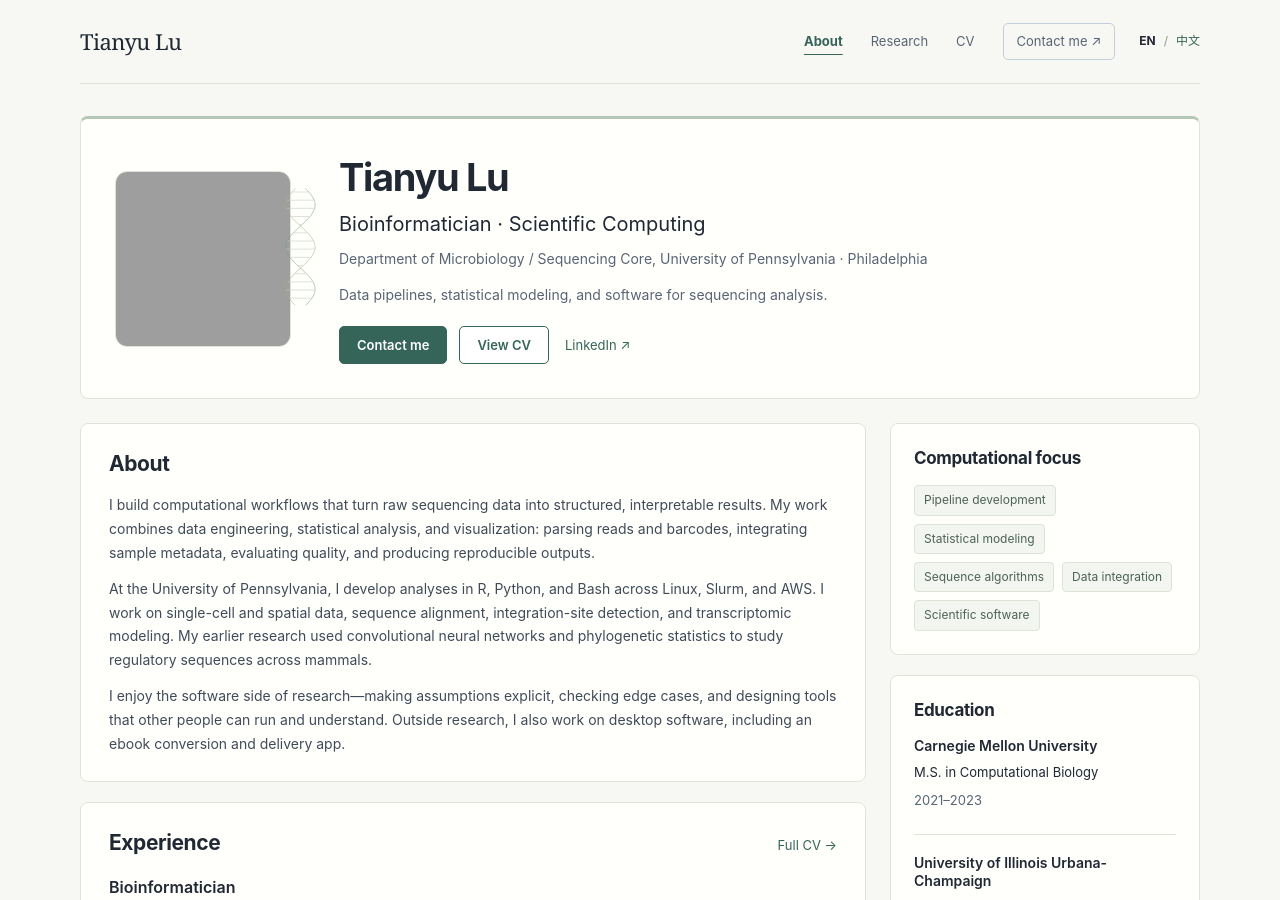
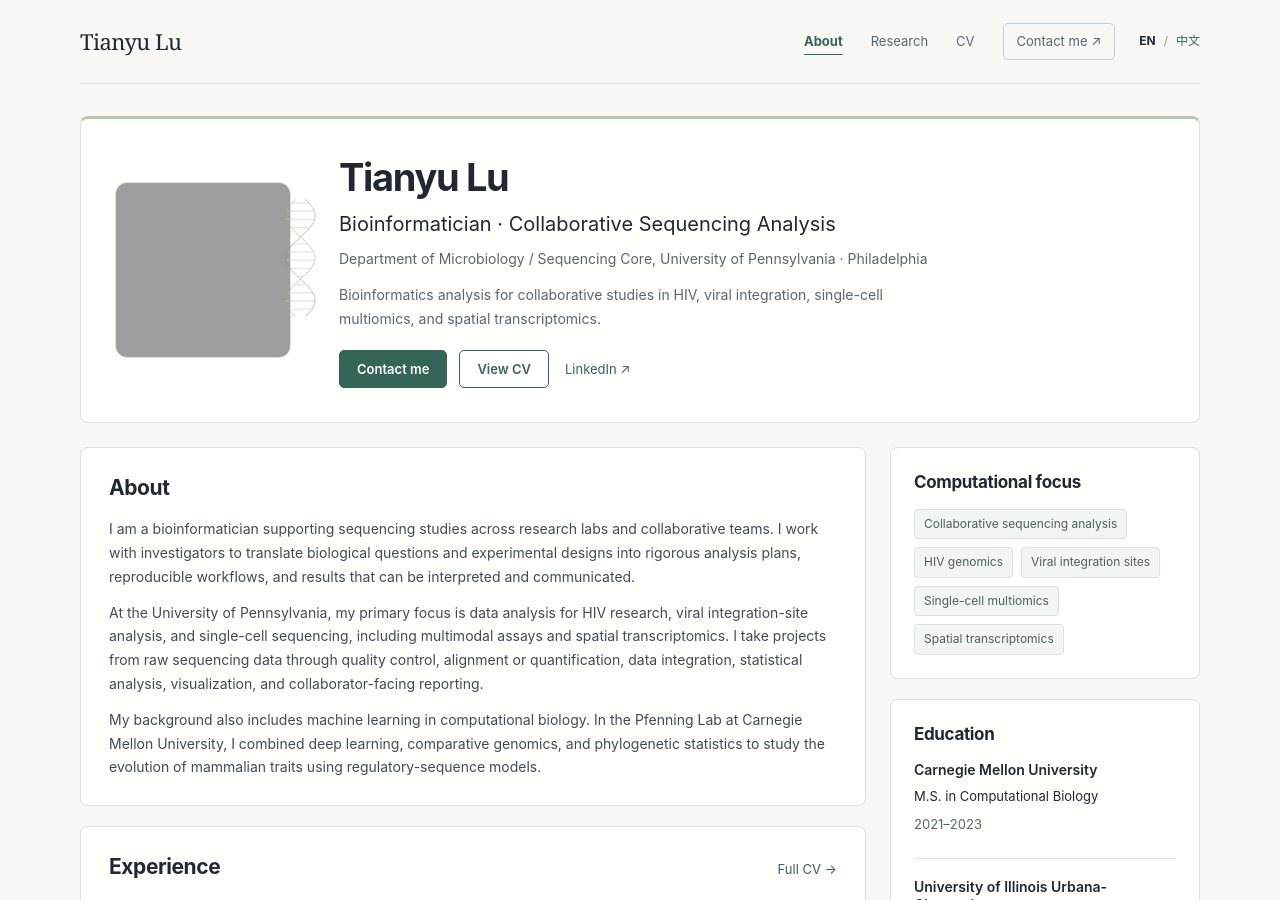
Before and after one commit to tianyulll/tianyulll.github.io, a Jekyll site: the page built from index.md, in a window 1280 px wide and 900 px high. Built offline with Jekyll 4.4.1, drawn with Linux system fonts in a browser that asks for light colours; grey boxes are pictures that could not be loaded.

Commit message:
Refine scientific profile and research focus

```diff
--- a/_data/portfolio.json
+++ b/_data/portfolio.json
@@ -16,39 +16,34 @@
     "view_cv": "View CV",
     "all_projects": "All projects →",
     "full_cv": "Full CV →",
-    "headline": "Bioinformatician · Scientific Computing",
+    "headline": "Bioinformatician · Collaborative Sequencing Analysis",
     "affiliation": "Department of Microbiology / Sequencing Core, University of Pennsylvania · Philadelphia",
-    "summary": "Data pipelines, statistical modeling, and software for sequencing analysis.",
+    "summary": "Bioinformatics analysis for collaborative studies in HIV, viral integration, single-cell multiomics, and spatial transcriptomics.",
     "about": "About",
     "about_paragraphs": [
-      "I build computational workflows that turn raw sequencing data into structured, interpretable results. My work combines data engineering, statistical analysis, and visualization: parsing reads and barcodes, integrating sample metadata, evaluating quality, and producing reproducible outputs.",
-      "At the University of Pennsylvania, I develop analyses in R, Python, and Bash across Linux, Slurm, and AWS. I work on single-cell and spatial data, sequence alignment, integration-site detection, and transcriptomic modeling. My earlier research used convolutional neural networks and phylogenetic statistics to study regulatory sequences across mammals.",
-      "I enjoy the software side of research—making assumptions explicit, checking edge cases, and designing tools that other people can run and understand. Outside research, I also work on desktop software, including an ebook conversion and delivery app."
+      "I am a bioinformatician supporting sequencing studies across research labs and collaborative teams. I work with investigators to translate biological questions and experimental designs into rigorous analysis plans, reproducible workflows, and results that can be interpreted and communicated.",
+      "At the University of Pennsylvania, my primary focus is data analysis for HIV research, viral integration-site analysis, and single-cell sequencing, including multimodal assays and spatial transcriptomics. I take projects from raw sequencing data through quality control, alignment or quantification, data integration, statistical analysis, visualization, and collaborator-facing reporting.",
+      "My background also includes machine learning in computational biology. In the Pfenning Lab at Carnegie Mellon University, I combined deep learning, comparative genomics, and phylogenetic statistics to study the evolution of mammalian traits using regulatory-sequence models."
     ],
     "experience": "Experience",
     "focus": "Computational focus",
     "focus_tags": [
-      "Pipeline development",
-      "Statistical modeling",
-      "Sequence algorithms",
-      "Data integration",
-      "Scientific software"
+      "Collaborative sequencing analysis",
+      "HIV genomics",
+      "Viral integration sites",
+      "Single-cell multiomics",
+      "Spatial transcriptomics"
     ],
     "education": "Education",
     "connect": "Connect",
     "selected": "Selected research",
-    "research_title": "Research & software projects",
-    "research_intro": "Methods, pipelines, and software for working with complex data.",
+    "research_title": "Computational research projects",
+    "research_intro": "Sequencing analysis, statistical methods, and reproducible workflows for biomedical research.",
     "groups": [
       {
         "id": "research",
         "title": "Research & analytical tools",
         "intro": "Analysis workflows, sequence-processing tools, and statistical models."
-      },
-      {
-        "id": "software",
-        "title": "Software projects",
-        "intro": "Applications beyond the research pipeline."
       }
     ],
     "methods_label": "Computational approach",
@@ -134,39 +129,34 @@
     "view_cv": "查看简历",
     "all_projects": "全部项目 →",
     "full_cv": "完整简历 →",
-    "headline": "生物信息学分析师 · 科学计算",
+    "headline": "生物信息学分析师 · 协作型测序分析",
     "affiliation": "宾夕法尼亚大学 微生物学系 / 测序核心平台 · 费城",
-    "summary": "面向测序数据分析的数据流程、统计建模与软件开发。",
+    "summary": "为合作型研究提供生物信息学分析，聚焦 HIV、病毒整合位点、单细胞多组学与空间转录组。",
     "about": "关于我",
     "about_paragraphs": [
-      "我主要构建计算分析流程，将原始测序数据转化为结构清晰、可解释的结果。工作结合数据处理、统计分析和可视化，涵盖序列与条形码解析、样本信息整合、质量评估，以及可复现结果的生成。",
-      "目前在宾夕法尼亚大学，我使用 R、Python 和 Bash，在 Linux、Slurm 与 AWS 环境中开展单细胞与空间数据分析、序列比对、整合位点检测及转录组建模。此前的研究结合卷积神经网络和系统发育统计方法，分析哺乳动物调控序列。",
-      "我尤其关注研究中的软件工程问题：明确分析假设、检查边界情况，并让工具便于他人运行和理解。科研之外，我也开发桌面软件，包括电子书转换与投递应用。"
+      "我是一名生物信息学分析师，主要为不同实验室和合作团队的测序研究提供数据分析支持。我与研究人员协作，将生物学问题和实验设计转化为严谨的分析方案、可复现流程，以及便于解释和交流的结果。",
+      "目前在宾夕法尼亚大学，我的工作重点包括 HIV 研究、病毒整合位点分析及单细胞测序，其中涵盖多模态组学与空间转录组。我负责从原始测序数据出发，完成质量控制、比对或定量、数据整合、统计分析、可视化及面向合作者的结果汇报。",
+      "我的背景还包括计算生物学中的机器学习研究。在卡内基梅隆大学 Pfenning 实验室，我结合深度学习、比较基因组学和系统发育统计，利用调控序列模型研究哺乳动物性状的演化。"
     ],
     "experience": "工作与科研经历",
     "focus": "计算方向",
     "focus_tags": [
-      "分析流程开发",
-      "统计建模",
-      "序列算法",
-      "数据整合",
-      "科学软件"
+      "协作型测序分析",
+      "HIV 基因组学",
+      "病毒整合位点",
+      "单细胞多组学",
+      "空间转录组"
     ],
     "education": "教育背景",
     "connect": "联系方式",
     "selected": "精选研究项目",
-    "research_title": "研究与软件项目",
-    "research_intro": "围绕复杂数据的方法设计、分析流程和软件开发。",
+    "research_title": "计算研究项目",
+    "research_intro": "面向生物医学研究的测序分析、统计方法与可复现流程。",
     "groups": [
       {
         "id": "research",
         "title": "研究与分析工具",
         "intro": "数据分析流程、序列处理工具与统计模型。"
-      },
-      {
-        "id": "software",
-        "title": "软件项目",
-        "intro": "科研分析之外的应用开发。"
       }
     ],
     "methods_label": "计算方法",
--- a/_data/projects.json
+++ b/_data/projects.json
@@ -184,32 +184,5 @@
       "output": "注重输入与元数据的一致性、脚本复用，以及分析假设的清晰沟通。",
       "status": "流程工程"
     }
-  },
-  {
-    "slug": "ebook2kindle",
-    "art": "tracks",
-    "tags": [
-      "Python",
-      "PySide6",
-      "EPUB",
-      "macOS"
-    ],
-    "group": "software",
-    "en": {
-      "title": "ebook2kindle",
-      "category": "Desktop software",
-      "description": "A desktop application for converting text to EPUB and managing email-based ebook delivery.",
-      "body": "Work on the conversion pipeline, settings interface, SMTP delivery behavior, regression tests, and macOS packaging. Recent improvements include preserving existing output files, retaining text before the first chapter, and preventing cleanup failures from triggering duplicate submissions.",
-      "output": "A practical software project combining file processing, user-interface design, error handling, and distribution.",
-      "status": "Software project"
-    },
-    "zh": {
-      "title": "ebook2kindle",
-      "category": "桌面软件",
-      "description": "用于文本转 EPUB 及通过邮件投递电子书的桌面应用。",
-      "body": "开发转换流程、设置界面、SMTP 投递逻辑、回归测试及 macOS 打包。近期改进包括保留已有输出文件、保留首章前的正文，以及避免清理阶段错误导致重复提交。",
-      "output": "结合文件处理、界面设计、错误处理和应用分发的软件项目。",
-      "status": "软件项目"
-    }
   }
 ]
--- a/index.md
+++ b/index.md
@@ -4,7 +4,7 @@ locale: en
 lang: en
 nav_key: about
 title: Tianyu Lu
-description: Bioinformatics, scientific computing, data pipelines, and statistical modeling.
+description: Bioinformatics analysis for HIV, viral integration sites, single-cell multiomics, and spatial transcriptomics.
 permalink: /
 en_url: /
 zh_url: /zh/
--- a/projects/index.html
+++ b/projects/index.html
@@ -3,8 +3,8 @@ layout: default
 locale: en
 lang: en
 nav_key: research
-title: Computational projects
-description: Methods, pipelines, and scientific software.
+title: Computational research
+description: Sequencing analysis, statistical methods, and reproducible workflows for biomedical research.
 permalink: /projects/
 en_url: /projects/
 zh_url: /zh/projects/
--- a/zh/projects/index.html
+++ b/zh/projects/index.html
@@ -3,8 +3,8 @@ layout: default
 locale: zh
 lang: zh-CN
 nav_key: research
-title: 计算分析与软件项目
-description: 计算方法、分析流程与科学软件。
+title: 计算研究项目
+description: 面向生物医学研究的测序分析、统计方法与可复现流程。
 permalink: /zh/projects/
 en_url: /projects/
 zh_url: /zh/projects/
```
Also changed, not shown: zh/index.md (+1 -1 lines).
